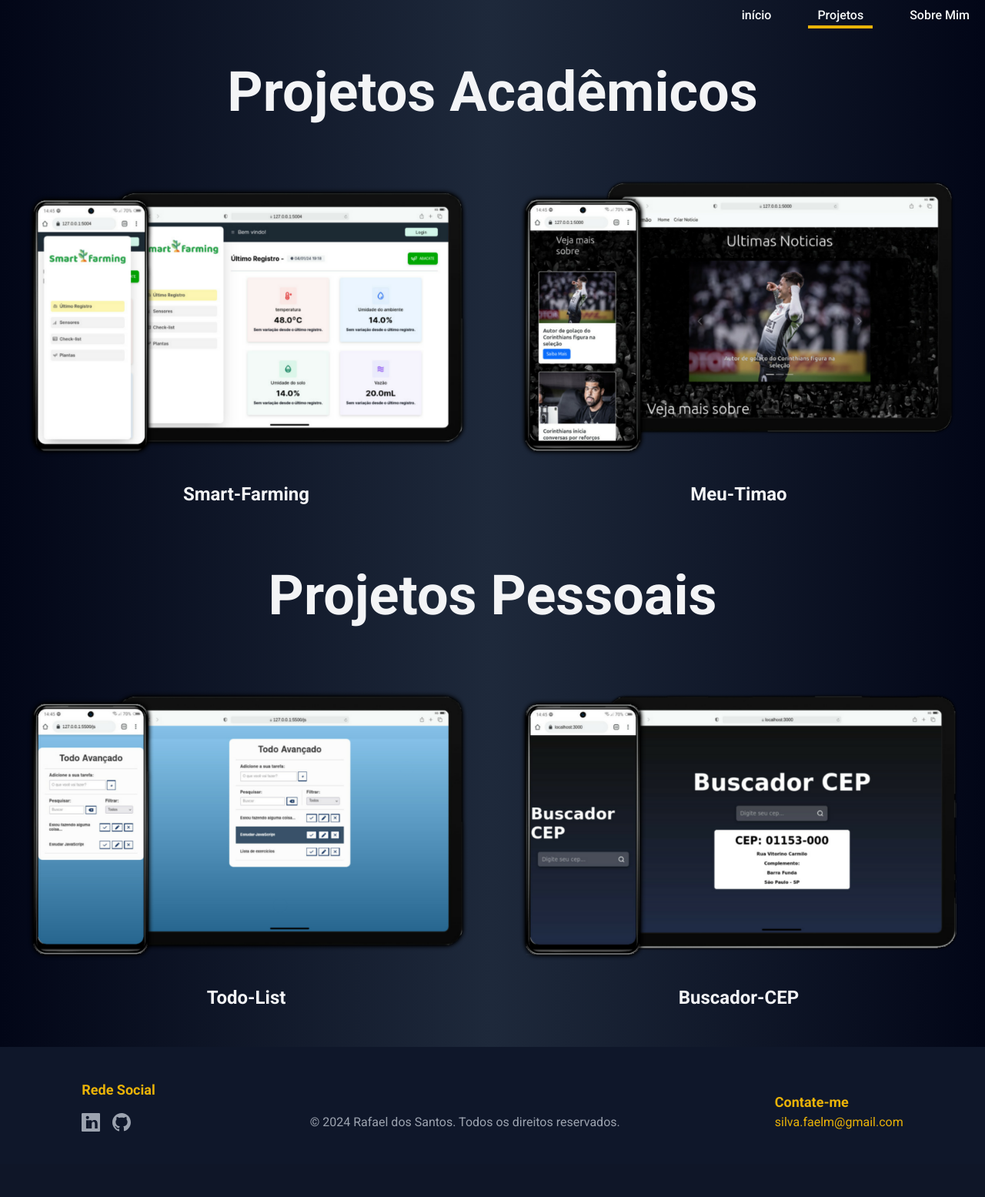
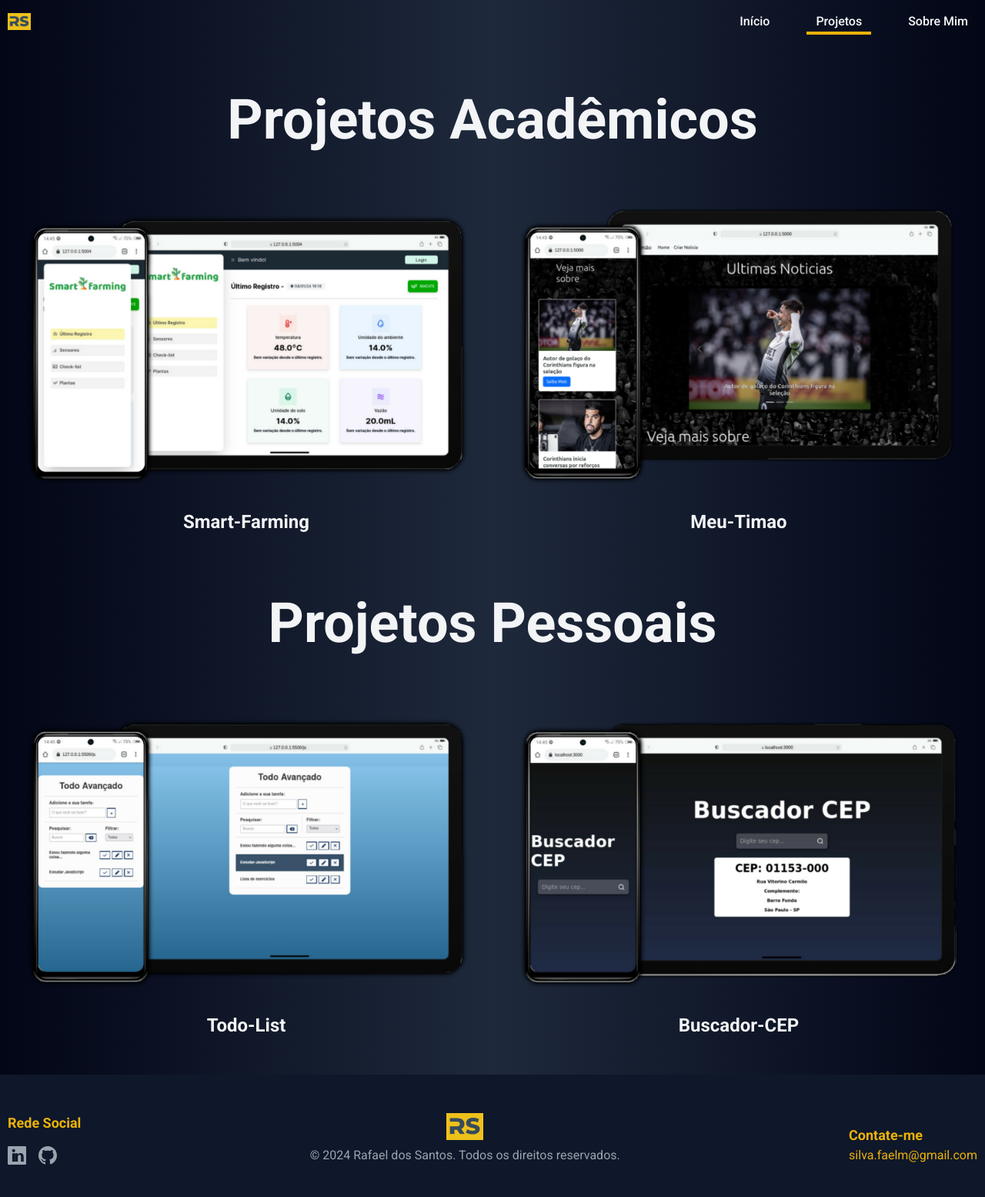
Before and after one commit to FaelSantoss/portfolio_digital, a Flask app: page /projects in a window 1280 px wide. Shown: the whole page at 77% size. Before the commit the page ends 1470 px from the top, so only its background shows below. Run offline with Flask 3, Linux system fonts and the light colour scheme; style sheets or scripts are compiled from the project's sources.

Commit message:
added logo

```diff
--- a/src/ui/static/styles/style.css
+++ b/src/ui/static/styles/style.css
@@ -26,7 +26,3 @@ html {
     color: #f7f9f9;
     text-decoration: none;
 }
-
-.word-break-all {
-  word-break: break-all;
-}
--- a/src/ui/templates/components/footer.html
+++ b/src/ui/templates/components/footer.html
@@ -1,6 +1,6 @@
 <footer class="bg-slate-900 py-8 mt-8">
-  <div class="container mx-auto flex items-end">
-      <div>
+  <div class="container mx-auto flex flex-col md:flex-row items-center md:items-end justify-between">
+    <div class="mb-8 md:mb-0">
       <h2 class="text-lg font-semibold text-yellow-500">Rede Social</h2>
       <div class="flex mt-4 space-x-4">
         <a href="https://www.linkedin.com/in/rafael-santos-6243b1255/" class="text-gray-400 hover:text-gray-100">
@@ -15,10 +15,11 @@
         </a>
       </div>
     </div>
-      <div class="w-full md:w-1/3 text-center mt-8 text-gray-400">
+    <div class="w-full md:w-1/3 text-center md:mt-0 text-gray-400">
+      <img class="mx-auto w-16 p-2" src="{{ url_for('static', filename='imgs/rs.png') }}" alt="Logo">
       &copy; 2024 Rafael dos Santos. Todos os direitos reservados.
     </div>
-      <div>
+    <div class="mt-8 md:mt-0">
       <h2 class="text-lg font-semibold text-yellow-500">Contate-me</h2>
       <p><a href="mailto:silva.faelm@gmail.com" target="_blank" rel="noopener noreferrer" class="text-yellow-500">silva.faelm@gmail.com</a></p>
     </div>
--- a/src/ui/templates/components/header.html
+++ b/src/ui/templates/components/header.html
@@ -1,10 +1,38 @@
 {% macro Header(url) %}
-<div class="container mx-auto">
-  <nav class="menu fixed top-0 right-0 p-2 z-50 bg-transparent">
+<div class="container mx-auto flex justify-between items-center py-4">
+  <img src="{{ url_for('static', filename='imgs/rs.png') }}" class="logo">
+
+  <button class="block md:hidden p-2 focus:outline-none" onclick="toggleMenu()">
+    <svg class="w-6 h-6" fill="none" stroke="currentColor" viewBox="0 0 24 24" xmlns="http://www.w3.org/2000/svg">
+      <path stroke-linecap="round" stroke-linejoin="round" stroke-width="2" d="M4 6h16M4 12h16M4 18h16"></path>
+    </svg>
+  </button>
+
+  <nav class="menu hidden md:flex">
     <ul class="flex space-x-4">
       <li>
         <a href="/" class="px-3 py-1 font-medium {{ 'border-yellow-500 border-b-4' if url == '/' else 'hover:border-yellow-500 hover:border-b-4' }}">
-          início
+          Início
+        </a>
+      </li>
+      <li>
+        <a href="/projects" class="px-3 py-1 font-medium {{ 'border-yellow-500 border-b-4' if '/projects' in url else 'hover:border-yellow-500 hover:border-b-4' }}">
+          Projetos
+        </a>
+      </li>
+      <li>
+        <a href="/about" class="px-3 py-1 font-medium {{ 'border-yellow-500 border-b-4' if url == '/about' else 'hover:border-yellow-500 hover:border-b-4' }}">
+          Sobre Mim
+        </a>
+      </li>
+    </ul>
+  </nav>
+
+  <nav id="mobileMenu" class="menu absolute top-16 right-0 w-full bg-slate-900 bg-opacity-50 hidden md:hidden">
+    <ul class="flex flex-col space-y-2 p-4">
+      <li>
+        <a href="/" class="px-3 py-1 font-medium {{ 'border-yellow-500 border-b-4' if url == '/' else 'hover:border-yellow-500 hover:border-b-4' }}">
+          Início
         </a>
       </li>
       <li>
@@ -20,4 +48,11 @@
     </ul>
   </nav>
 </div>
+
+<script>
+  function toggleMenu() {
+    const menu = document.getElementById('mobileMenu');
+    menu.classList.toggle('hidden');
+  }
+</script>
 {% endmacro %}
```
Also changed, not shown: src/ui/static/imgs/logo.jpeg (deleted), src/ui/static/imgs/rs.png (added). Lines whose indentation alone changed are shown as unchanged.
